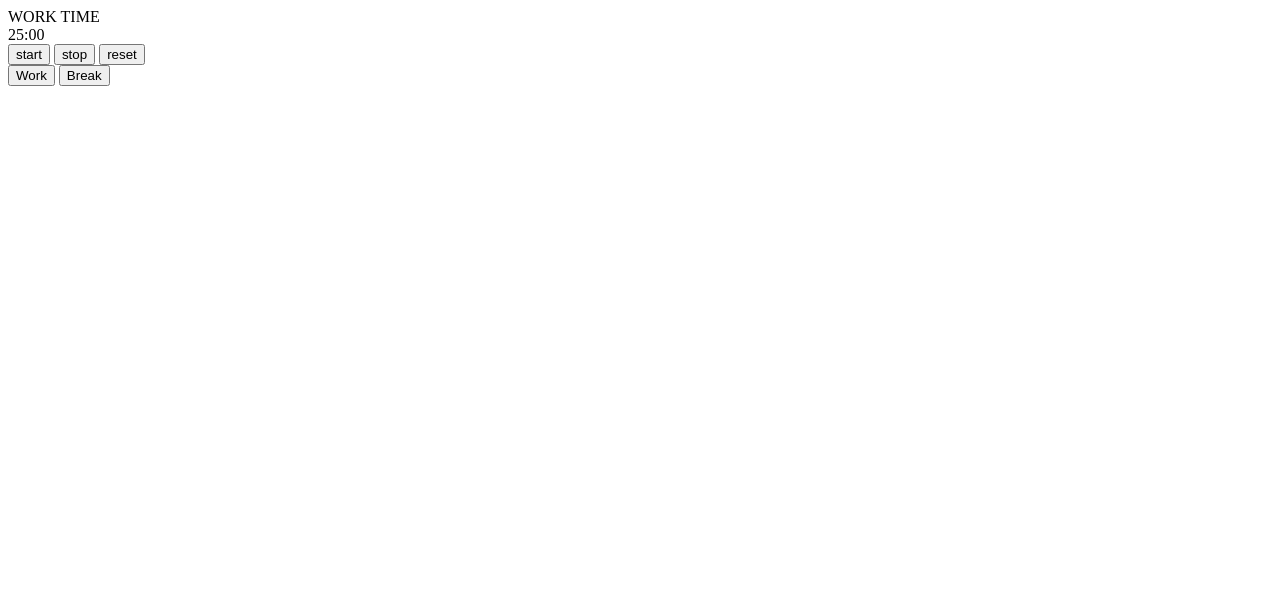
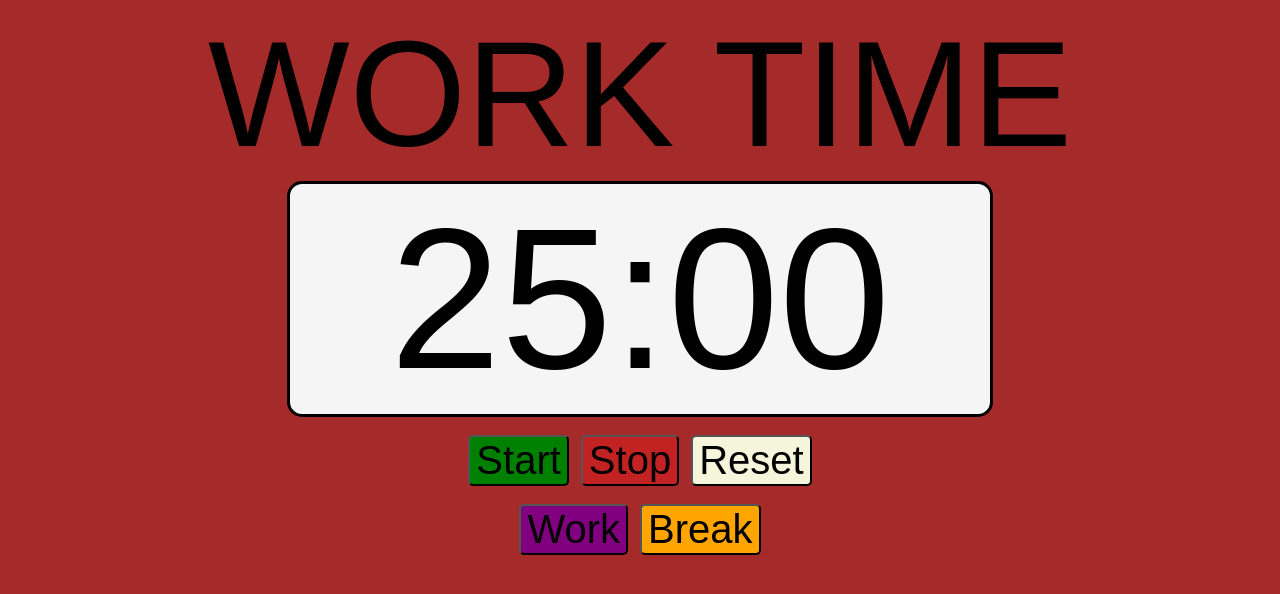
Before and after one commit to Jdonne/Pomodoro, a plain HTML site: page index.html in a window 1280 px wide. Drawn offline with Linux system fonts and the light colour scheme.

Commit message:
add style and change phase color

```diff
--- a/index.html
+++ b/index.html
@@ -1,19 +1,26 @@
 <html>
+
 <head>
-        <link href="style.css" rel= stylesheet type='text/css'>
+    <link href="style.css" rel=stylesheet type='text/css'>
     <title>Pomodoro</title>
 </head>
+
 <body>
     <div class=status></div>
     <div class=display>25:00</div>
-        <div>
-            <button class=start >start</button>
-                <button class=stop>stop</button>
-            <button class=reset>reset</button>
+    &nbsp;
+        <div class=controls>
+        <button class=start>Start</button>
+        &nbsp; &nbsp;
+        <button class=stop>Stop</button>
+        &nbsp; &nbsp;
+        <button class=reset>Reset</button>
 
     </div>
-        <div>
+    &nbsp;
+    <div class=phase>
         <button class=work>Work</button>
+        &nbsp; &nbsp;
         <button class=break>Break</button>
     </div>
 
@@ -31,4 +38,5 @@
 
 </body>
 <script src="script.js"></script>
+
 </html>
--- a/script.js
+++ b/script.js
@@ -1,5 +1,8 @@
+//try const the minutes and seconds
+
+const body = document.querySelector('body');
 const display = document.querySelector('.display');
-const status = document.querySelector('.status')
+const status = document.querySelector('.status');
 //buttons
 const workButton = document.querySelector('.work');
 const breakButton = document.querySelector('.break');
@@ -19,50 +22,55 @@ status.textContent = "WORK TIME"
 
 function countdown() {
     count -= 1;
-    minutes = ('00' + parseInt(count/60)).substr(-2);
-    seconds = ('00' + count%60).substr(-2);
-    display.textContent = minutes + ':'+seconds;
-if (count == 0 && phase ==0){
+    minutes = ('00' + parseInt(count / 60)).substr(-2);
+    seconds = ('00' + count % 60).substr(-2);
+    display.textContent = minutes + ':' + seconds;
+    if (count == 0 && phase == 0) {
         phase = 1;
+        count = 300;
+        status.textContent = "BREAK TIME"
+        body.classList.add('breakcolor');
+    }
+    else if (count == 0 && phase == 1) {
+        phase = 0;
         count = 1500;
-    status.textContent = "BREAK TIME"
-}
-else if (count == 0 && phase == 1){
-    phase = 0;
-    count = 300;
-    status.textContent = "WORK TIME"
+        status.textContent = "WORK TIME";
+        body.classList.remove('breakcolor');
     }
 }
 
 
 function timer(e) {
-    if (e.target ==workButton) {
-        clearInterval(interval)
-        phase = 0
-        count = 1500
-        display.textContent = "25:00"
-        status.textContent = "WORK TIME"
+    if (e.target == workButton) {
+        clearInterval(interval);
+        phase = 0;
+        count = 1500;
+        display.textContent = "25:00";
+        status.textContent = "WORK TIME";
+        body.classList.remove('breakcolor');
     }
-    else if (e.target == breakButton){
-        clearInterval(interval)
-        phase = 1
-        count =300
-        display.textContent = "05:00"
-        status.textContent = "BREAK TIME"
+    else if (e.target == breakButton) {
+        clearInterval(interval);
+        phase = 1;
+        count = 300;
+        display.textContent = "05:00";
+        status.textContent = "BREAK TIME";
+        body.classList.add('breakcolor');
     }
 
-   else if (e.target == startButton){
-        interval = setInterval(countdown, 1000);}
+    else if (e.target == startButton) {
+        interval = setInterval(countdown, 1000);
+    }
 }
 
 function stopReset(e) {
     clearInterval(interval);
     if (e.target == resetButton) {
-    if (phase == 0){
+        if (phase == 0) {
             count = 1500;
             display.textContent = "25:00"
         }
-else if (phase == 1){
+        else if (phase == 1) {
             count = 300
             display.textContent = "05:00"
         }
--- a/style.css
+++ b/style.css
@@ -0,0 +1,62 @@
+body {
+    background-color: brown;
+    justify-content: center;
+    align-items: center;
+}
+
+.status {
+    display: flex;
+    font-family: sans-serif;
+    font-size: 150px;
+    justify-content: center;
+    flex-wrap: wrap;
+
+}
+.display {
+    display:flex;
+    justify-content: center;
+    font-family: sans-serif;
+    font-size: 200px;
+    border: 3px solid;
+    border-color: black;
+    width: 700;
+    margin: auto;
+    border-radius: 15px;
+    background-color: whitesmoke;
+}
+/* adds diff color for break phase */
+.breakcolor {
+    background-color: lightsalmon;
+}
+.controls {
+    display:flex;
+    justify-content: center;
+}
+.phase {
+    display:flex;
+    justify-content: center;
+}
+button {
+    font-size: 40px ;
+    border-radius: 5px;
+}
+.start {
+    background-color: green;
+    border-color: black;
+}
+.stop {
+    background-color: rgb(194, 34, 34);
+    border-color: black;
+}
+.reset {
+    background-color: beige;
+    border-color: black;
+}
+.work {
+    background-color: purple;
+    border-color: black;
+}
+.break {
+        background-color: orange;
+        border-color: black;
+}
```
Lines whose indentation alone changed are shown as unchanged.
